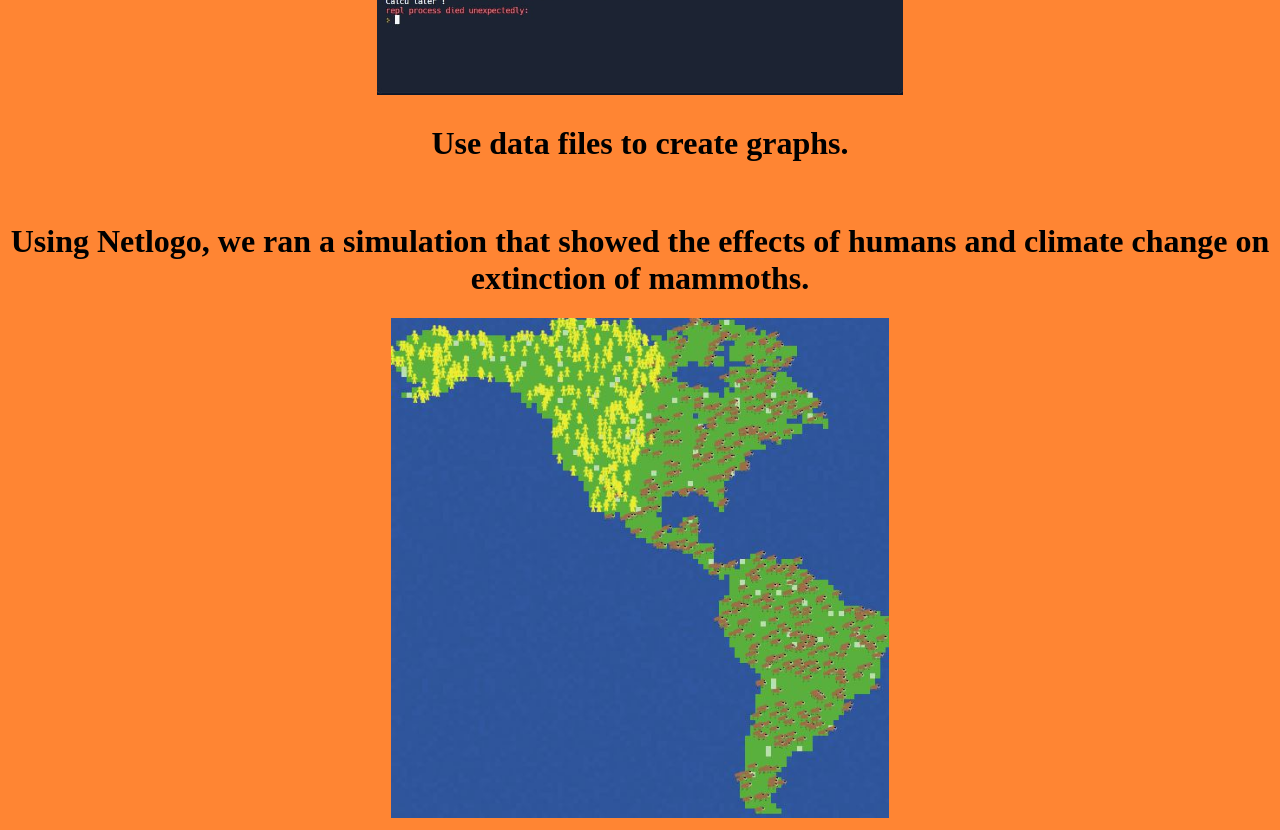
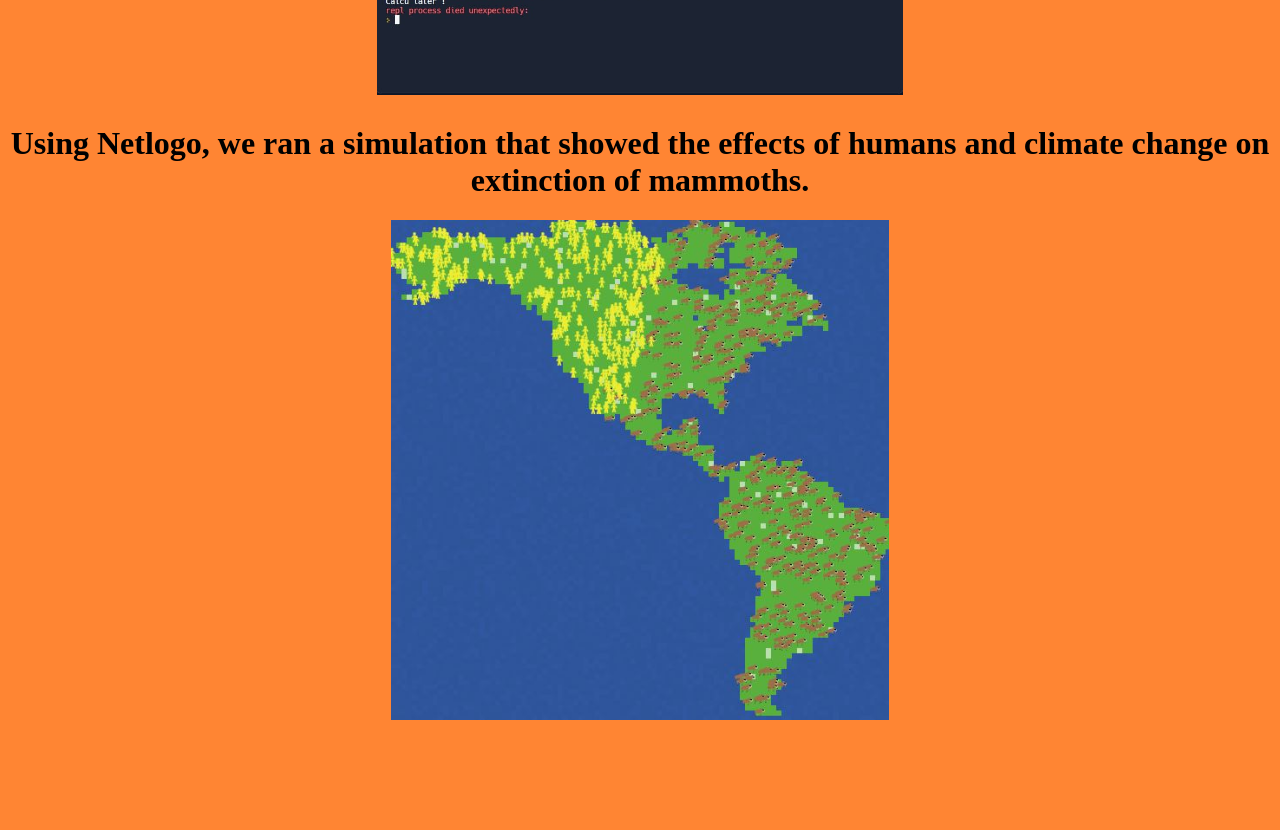
Before and after one commit to oriixenn/Website, a plain HTML site: page portfolio.html in a window 1280 px wide. Shown: the part 3800-4630 px from the top of the page. After the commit the page ends 4532 px from the top, so only its background shows below. Drawn offline with Linux system fonts and the light colour scheme.

Commit message:
Update portfolio.html

```diff
--- a/portfolio.html
+++ b/portfolio.html
@@ -32,7 +32,6 @@
     <h1>   Digital Portfolio: Calculator, which is able to calculate an infinite amount of numbers with 5 different options: add, subtract, multiply, divide, and square root.
     <br>
     <img src="images/lol.jpg" height="500">
-    <h1>   Use data files to create graphs.</h1>
     <br>
     <h1>   Using Netlogo, we ran a simulation that showed the effects of humans and climate change on extinction of mammoths.</h1>
     <img src="images/mammoth.jpg" height="500">
```
